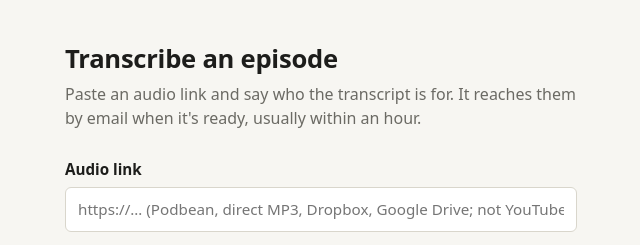
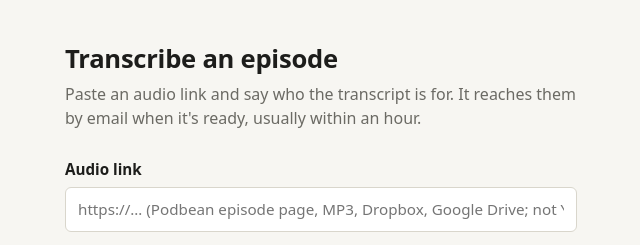
Before and after one commit to jwollihe/ihe-transcribe, a plain HTML site: page index.html in a window 1280 px wide. Shown: the top 245 px of the page, 319-959 px from the left. Drawn offline with Linux system fonts and the light colour scheme.

Commit message:
Mention podbean episode pages as possible sources

```diff
--- a/index.html
+++ b/index.html
@@ -14,7 +14,7 @@
 
   <form id="f" autocomplete="off">
     <label>Audio link
-      <input name="audio_url" type="url" required placeholder="https://… (Podbean, direct MP3, Dropbox, Google Drive; not YouTube)">
+      <input name="audio_url" type="url" required placeholder="https://… (Podbean episode page, MP3, Dropbox, Google Drive; not YouTube)">
     </label>
     <label>Who's it for? <span class="opt">their email; the tech team forwards the transcript</span>
       <input name="email" type="email" required placeholder="name@insidehighered.com" autocomplete="email">
```
